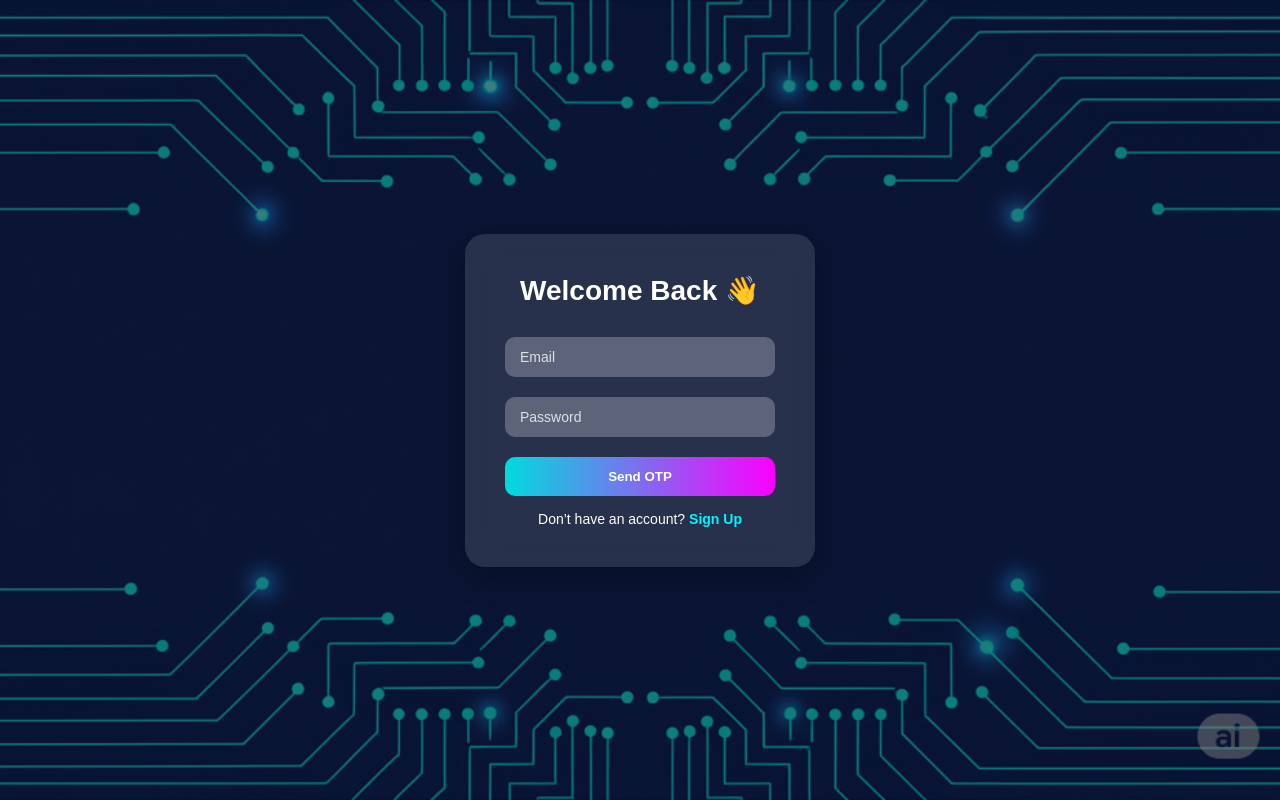
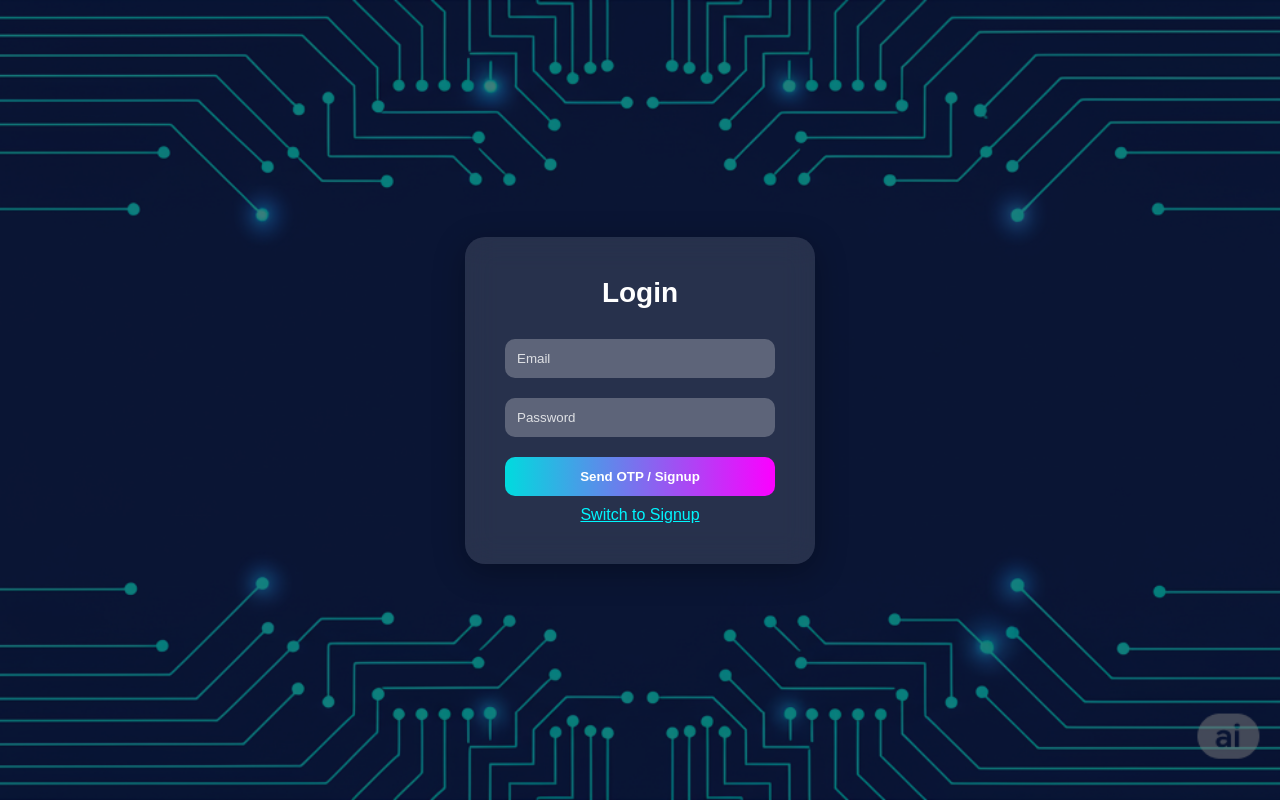
Before and after one commit to AbhiramSakha/Mvr, a Flask app: page /login in a window 1280 px wide. Run offline with Flask 3, Linux system fonts and the light colour scheme.

Commit message:
Update login.html

```diff
--- a/templates/login.html
+++ b/templates/login.html
@@ -1,14 +1,13 @@
 <!DOCTYPE html>
 <html lang="en">
 <head>
-  <meta charset="UTF-8" />
-  <meta name="viewport" content="width=device-width, initial-scale=1.0"/>
-  <title>Login</title>
+<meta charset="UTF-8">
+<meta name="viewport" content="width=device-width, initial-scale=1.0">
+<title>Login & Signup</title>
 <style>
 * { margin: 0; padding: 0; box-sizing: border-box; }
 body {
   height: 100vh;
-      width: 100%;
   font-family: 'Poppins', sans-serif;
   display: flex;
   justify-content: center;
@@ -21,9 +20,8 @@
   position: absolute;
   inset: 0;
   background: rgba(0,0,0,0.5);
-      z-index: 0;
 }
-    .login-container {
+.container {
   position: relative;
   z-index: 1;
   width: 350px;
@@ -38,16 +36,15 @@
 h2 { margin-bottom: 20px; font-size: 28px; }
 input {
   width: 100%;
-      padding: 12px 15px;
+  padding: 12px;
   margin: 10px 0;
   border-radius: 10px;
   border: none;
   background: rgba(255,255,255,0.25);
   color: white;
-      font-size: 14px;
 }
 input::placeholder { color: rgba(255,255,255,0.8); }
-    input:focus { outline: none; background: rgba(255,255,255,0.35); }
+input:focus { background: rgba(255,255,255,0.35); outline: none; }
 button {
   width: 100%;
   padding: 12px;
@@ -56,90 +53,114 @@
   border: none;
   font-weight: bold;
   color: white;
-      background: linear-gradient(90deg, #00DBDE, #FC00FF);
+  background: linear-gradient(90deg,#00DBDE,#FC00FF);
   cursor: pointer;
 }
-    button:disabled { opacity: 0.6; cursor: not-allowed; }
+button:disabled { opacity:0.6; cursor:not-allowed; }
 .error { color: #ff6961; margin-top: 10px; min-height: 22px; }
 .success { color: #00ff99; margin-top: 10px; min-height: 22px; }
-    #otp-box { display: none; margin-top: 10px; }
-    p { margin-top: 15px; font-size: 14px; }
-    a { color: #00f7ff; text-decoration: none; font-weight: bold; }
+#otp-box { display:none; margin-top:10px; }
+.switch-link { color:#00f7ff; cursor:pointer; text-decoration:underline; margin-top:10px; display:block; }
 </style>
 </head>
 <body>
-  <div class="login-container">
-    <h2>Welcome Back 👋</h2>
-    <form id="loginForm" method="POST" action="/verify_otp" autocomplete="off">
+<div class="container">
+  <h2 id="form-title">Login</h2>
+  <form id="authForm" autocomplete="off">
+    <input type="email" id="email" placeholder="Email" required>
+    <input type="password" id="password" placeholder="Password" required>
+    <button type="button" id="authBtn" onclick="handleAuth()">Send OTP / Signup</button>
 
-      <!-- Email -->
-      <input type="email" id="email" name="email" placeholder="Email" required />
-
-      <!-- Password -->
-      <input type="password" id="password" placeholder="Password" required />
-
-      <!-- Send OTP Button -->
-      <button type="button" id="sendOtpBtn" onclick="sendOTP()">Send OTP</button>
-
-      <!-- OTP Input -->
     <div id="otp-box">
-        <input type="text" name="otp" placeholder="Enter 6-digit OTP" maxlength="6" required />
-        <button type="submit">Verify & Login</button>
+      <input type="text" id="otp" placeholder="Enter 6-digit OTP" maxlength="6" required>
+      <button type="button" id="verifyBtn" onclick="verifyOTP()">Verify & Login</button>
     </div>
   </form>
-
   <p id="msg" class=""></p>
-    <p>Don’t have an account? <a href="#">Sign Up</a></p>
+  <span class="switch-link" onclick="toggleForm()">Switch to Signup</span>
 </div>
 
 <script>
-    async function sendOTP() {
-      const emailInput = document.getElementById("email");
-      const passwordInput = document.getElementById("password");
+let isLogin = true;
+
+function toggleForm() {
+  isLogin = !isLogin;
+  document.getElementById("form-title").innerText = isLogin ? "Login" : "Signup";
+  document.getElementById("authBtn").innerText = isLogin ? "Send OTP" : "Signup & Send OTP";
+  document.getElementById("otp-box").style.display = "none";
+  document.getElementById("msg").innerText = "";
+}
+
+async function handleAuth() {
+  const email = document.getElementById("email").value.trim();
+  const password = document.getElementById("password").value.trim();
+  const btn = document.getElementById("authBtn");
   const msg = document.getElementById("msg");
   const otpBox = document.getElementById("otp-box");
-      const sendBtn = document.getElementById("sendOtpBtn");
-
-      const email = emailInput.value.trim();
-      const password = passwordInput.value.trim();
 
   if (!email || !password) {
-        msg.textContent = "Enter email and password first.";
+    msg.innerText = "Enter email and password first.";
     msg.className = "error";
     return;
   }
 
-      sendBtn.disabled = true;
-      sendBtn.innerText = "Sending OTP...";
-      msg.textContent = "";
-      msg.className = "";
+  btn.disabled = true;
+  btn.innerText = isLogin ? "Sending OTP..." : "Signing up...";
+  msg.innerText = "";
 
   try {
-        const res = await fetch("/login", {
-          method: "POST",
-          headers: { "Content-Type": "application/json" },
-          body: JSON.stringify({ email, password })
+    const url = isLogin ? "/login" : "/signup";
+    const res = await fetch(url, {
+      method:"POST",
+      headers:{"Content-Type":"application/json"},
+      body: JSON.stringify({email,password})
     });
-
     const data = await res.json();
 
-        if (!res.ok || !data.success) {
-          throw new Error(data.message || "Login failed");
+    if (!res.ok || !data.success) throw new Error(data.message || "Operation failed");
+
+    msg.innerText = data.message || "OTP sent!";
+    msg.className = "success";
+    otpBox.style.display = "block";
+    document.getElementById("email").readOnly = true;
+    document.getElementById("password").readOnly = true;
+    btn.style.display = "none";
+
+  } catch(err) {
+    msg.innerText = err.message || "Server error.";
+    msg.className = "error";
+    btn.disabled = false;
+    btn.innerText = isLogin ? "Send OTP" : "Signup & Send OTP";
+  }
 }
 
-        msg.textContent = data.message || "OTP sent. Check your email!";
+async function verifyOTP() {
+  const email = document.getElementById("email").value.trim();
+  const otp = document.getElementById("otp").value.trim();
+  const msg = document.getElementById("msg");
+
+  if (otp.length !== 6) {
+    msg.innerText = "Enter a 6-digit OTP.";
+    msg.className = "error";
+    return;
+  }
+
+  try {
+    const res = await fetch("/verify_otp", {
+      method:"POST",
+      headers:{"Content-Type":"application/json"},
+      body: JSON.stringify({email, otp})
+    });
+    const data = await res.json();
+
+    if (!res.ok || !data.success) throw new Error(data.message || "Invalid OTP");
+
+    msg.innerText = "Login successful!";
     msg.className = "success";
-
-        otpBox.style.display = "block";
-        emailInput.readOnly = true;
-        passwordInput.readOnly = true;
-        sendBtn.style.display = "none";
-
-      } catch (err) {
-        msg.textContent = err.message || "Server error. Try again.";
+    window.location.href = "/dashboard";
+  } catch(err) {
+    msg.innerText = err.message || "OTP verification failed.";
     msg.className = "error";
-        sendBtn.disabled = false;
-        sendBtn.innerText = "Send OTP";
   }
 }
 </script>
```
Lines whose indentation alone changed are shown as unchanged.
